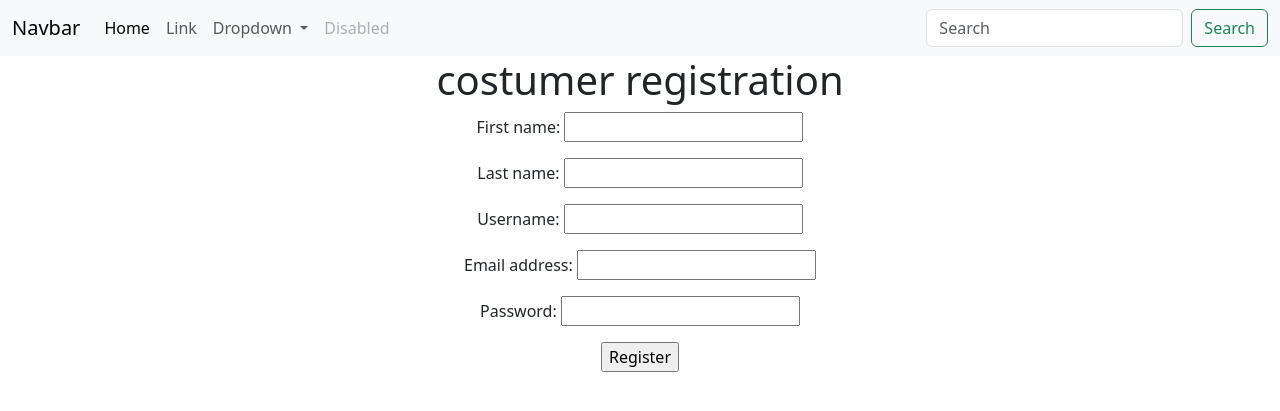
After one commit to Pratyush91123/pratyush, a Django app: page /costumer/costumer_registration in a window 1280 px wide. The commit adds this page. Shown: the top 411 px of the page. Run offline with Django 5.2, Linux system fonts and the light colour scheme.

Commit message:
Add files via upload

```diff
--- /dev/null
+++ b/pomato/costumer/forms.py
@@ -0,0 +1,10 @@
+from django import forms
+from .models import *
+
+class CostumerForm(forms.ModelForm):
+
+    class Meta:
+        model = User
+        fields = ["first_name","last_name","username","email","password"]
+        widgets = {'password':forms.PasswordInput}
+        help_texts = {'username':''}
--- a/pomato/costumer/urls.py
+++ b/pomato/costumer/urls.py
@@ -1,4 +1,6 @@
 from django.contrib import admin
 from django.urls import path
+from .views import *
 urlpatterns = [
+    path('costumer_registration',costumer_registration,name='costumer_registration'),
 ]
--- a/pomato/costumer/views.py
+++ b/pomato/costumer/views.py
@@ -1,4 +1,17 @@
 from django.shortcuts import render
+from costumer.forms import *
 # Create your views here.
 def home(request):
     return render(request, 'home.html')
+
+def costumer_registration(request):
+    ECFO = CostumerForm()
+    d = {'ECFO': ECFO}
+    if request.method=='POST':
+        CFDO = CostumerForm(request.POST)
+        if CFDO.is_valid():
+            pw = CFDO.cleaned_data['password']
+            MCFDO=CFDO.Save(commit=False)
+            MCFDO.set_password(pw)
+            MCFDO.Save()
+    return render(request, 'costumer_registration.html', d)
--- a/pomato/master/models.py
+++ b/pomato/master/models.py
@@ -12,5 +12,6 @@ class Item(models.Model):
     item_description = models.CharField(max_length=200)
     item_type = models.CharField(choices=item_choice, max_length=100)
     item_image = models.ImageField()
+
     def __str__(self):
         return self.item_name
--- a/pomato/master/urls.py
+++ b/pomato/master/urls.py
@@ -1,4 +1,6 @@
 from django.contrib import admin
 from django.urls import path
+from .views import *
 urlpatterns = [
+    path('master_registration',master_registration,name='master_registration'),
 ]
--- a/pomato/pomato/settings.py
+++ b/pomato/pomato/settings.py
@@ -118,7 +118,7 @@ USE_TZ = True
 # https://docs.djangoproject.com/en/5.0/howto/static-files/
 
 STATIC_URL = 'static/'
-STATIC_FILES_DIRS = [(os.path.join(BASE_DIR,'static'))]
+STATICFILES_DIRS = [(os.path.join(BASE_DIR,'static'))]
 
 # Default primary key field type
 # https://docs.djangoproject.com/en/5.0/ref/settings/#default-auto-field
--- a/pomato/templates/base.html
+++ b/pomato/templates/base.html
@@ -3,7 +3,9 @@
 <head>
     <meta charset="UTF-8">
     <meta name="viewport" content="width=device-width, initial-scale=1.0">
-    <title>Pomato</title>
+    <title>
+        {% block title %}{% endblock title %}
+    </title>
     <link href="https://cdn.jsdelivr.net/npm/bootstrap@5.3.3/dist/css/bootstrap.min.css" rel="stylesheet" integrity="sha384-QWTKZyjpPEjISv5WaRU9OFeRpok6YctnYmDr5pNlyT2bRjXh0JMhjY6hW+ALEwIH" crossorigin="anonymous">
     <script src="https://cdn.jsdelivr.net/npm/bootstrap@5.3.3/dist/js/bootstrap.bundle.min.js" integrity="sha384-YvpcrYf0tY3lHB60NNkmXc5s9fDVZLESaAA55NDzOxhy9GkcIdslK1eN7N6jIeHz" crossorigin="anonymous"></script>
 
@@ -12,26 +14,40 @@
     <nav class="navbar navbar-expand-lg bg-body-tertiary">
   <div class="container-fluid">
     <a class="navbar-brand" href="#">Navbar</a>
-    <button class="navbar-toggler" type="button" data-bs-toggle="collapse" data-bs-target="#navbarNav" aria-controls="navbarNav" aria-expanded="false" aria-label="Toggle navigation">
+    <button class="navbar-toggler" type="button" data-bs-toggle="collapse" data-bs-target="#navbarSupportedContent" aria-controls="navbarSupportedContent" aria-expanded="false" aria-label="Toggle navigation">
       <span class="navbar-toggler-icon"></span>
     </button>
-    <div class="collapse navbar-collapse" id="navbarNav">
-      <ul class="navbar-nav">
+    <div class="collapse navbar-collapse" id="navbarSupportedContent">
+      <ul class="navbar-nav me-auto mb-2 mb-lg-0">
         <li class="nav-item">
           <a class="nav-link active" aria-current="page" href="#">Home</a>
         </li>
         <li class="nav-item">
-          <a class="nav-link" href="#">Features</a>
+          <a class="nav-link" href="#">Link</a>
         </li>
-        <li class="nav-item">
-          <a class="nav-link" href="#">Pricing</a>
+        <li class="nav-item dropdown">
+          <a class="nav-link dropdown-toggle" href="#" role="button" data-bs-toggle="dropdown" aria-expanded="false">
+            Dropdown
+          </a>
+          <ul class="dropdown-menu">
+            <li><a class="dropdown-item" href="{% url 'costumer_registration' %}">User-Registration</a></li>
+            <li><a class="dropdown-item" href="{% url 'master_registration' %}">Admin-Registtartion</a></li>
+
+          </ul>
         </li>
         <li class="nav-item">
           <a class="nav-link disabled" aria-disabled="true">Disabled</a>
         </li>
       </ul>
+      <form class="d-flex" role="search">
+        <input class="form-control me-2" type="search" placeholder="Search" aria-label="Search">
+        <button class="btn btn-outline-success" type="submit">Search</button>
+      </form>
     </div>
   </div>
 </nav>
+
+{% block body %}
+{% endblock body %}
 </body>
 </html>
--- /dev/null
+++ b/pomato/templates/costumer_registration.html
@@ -0,0 +1,14 @@
+{% extends "base.html" %}
+{% block title %}
+costumer registration
+{% endblock title %}
+{% block body %}
+    <center>
+        <h1>costumer registration</h1>
+        <form method="post">
+            {% csrf_token %}
+            {{ECFO.as_p}}
+            <input type="submit" value="Register">
+        </form>
+    </center>
+{% endblock body %}
--- a/pomato/templates/home.html
+++ b/pomato/templates/home.html
@@ -3,5 +3,5 @@
 home
 {% endblock title %}
 {% block body %}
-<h1>welcome to pomato {{AUO.username}}</h1>
+<h1>welcome to pomato</h1>
 {% endblock body %}
```
Also changed, not shown: pomato/master/forms.py (added, +10 -0 lines), pomato/master/views.py (+15 -4 lines), pomato/pomato/urls.py (+5 -2 lines), pomato/templates/master_registration.html (added, +13 -0 lines).
